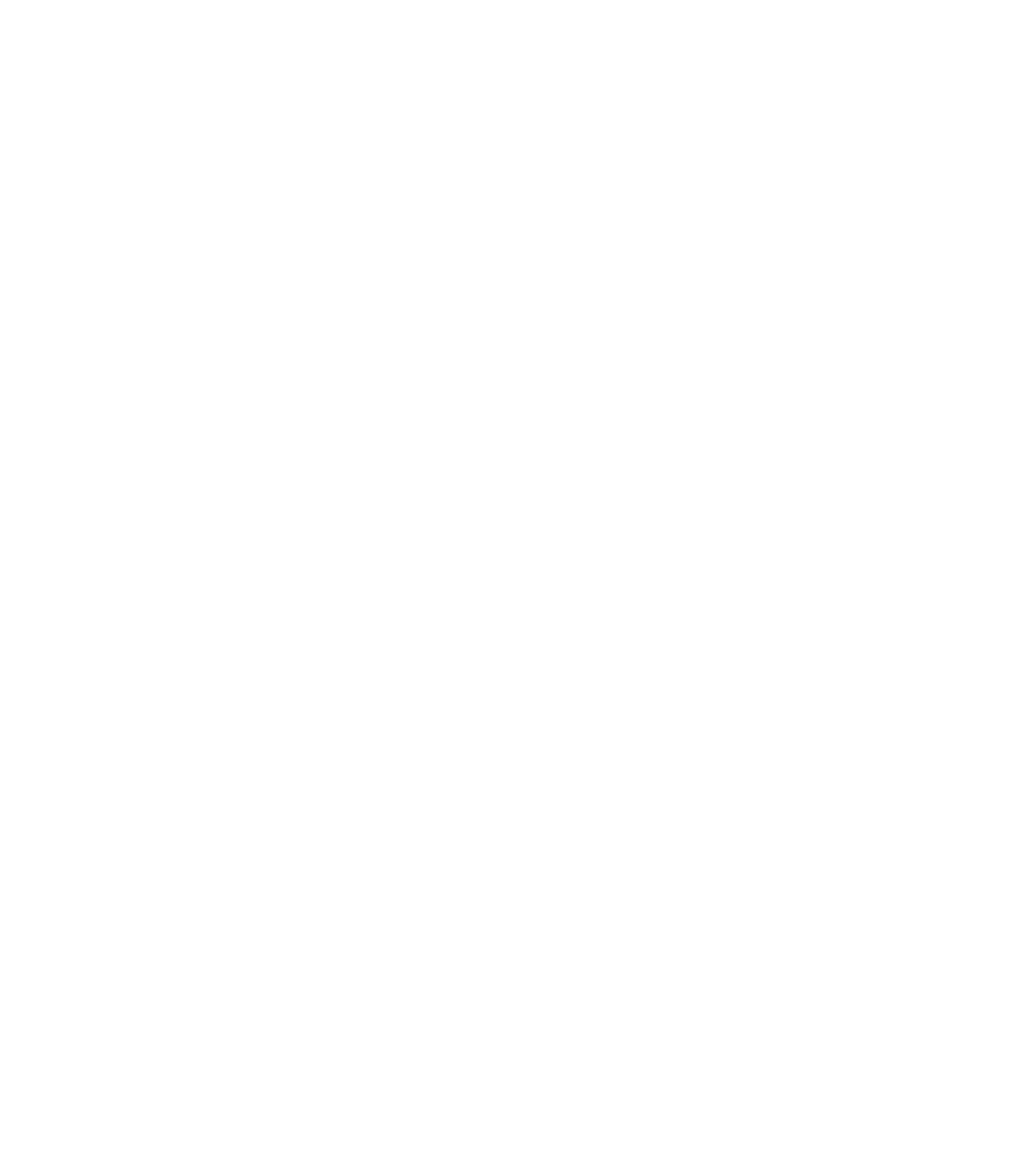
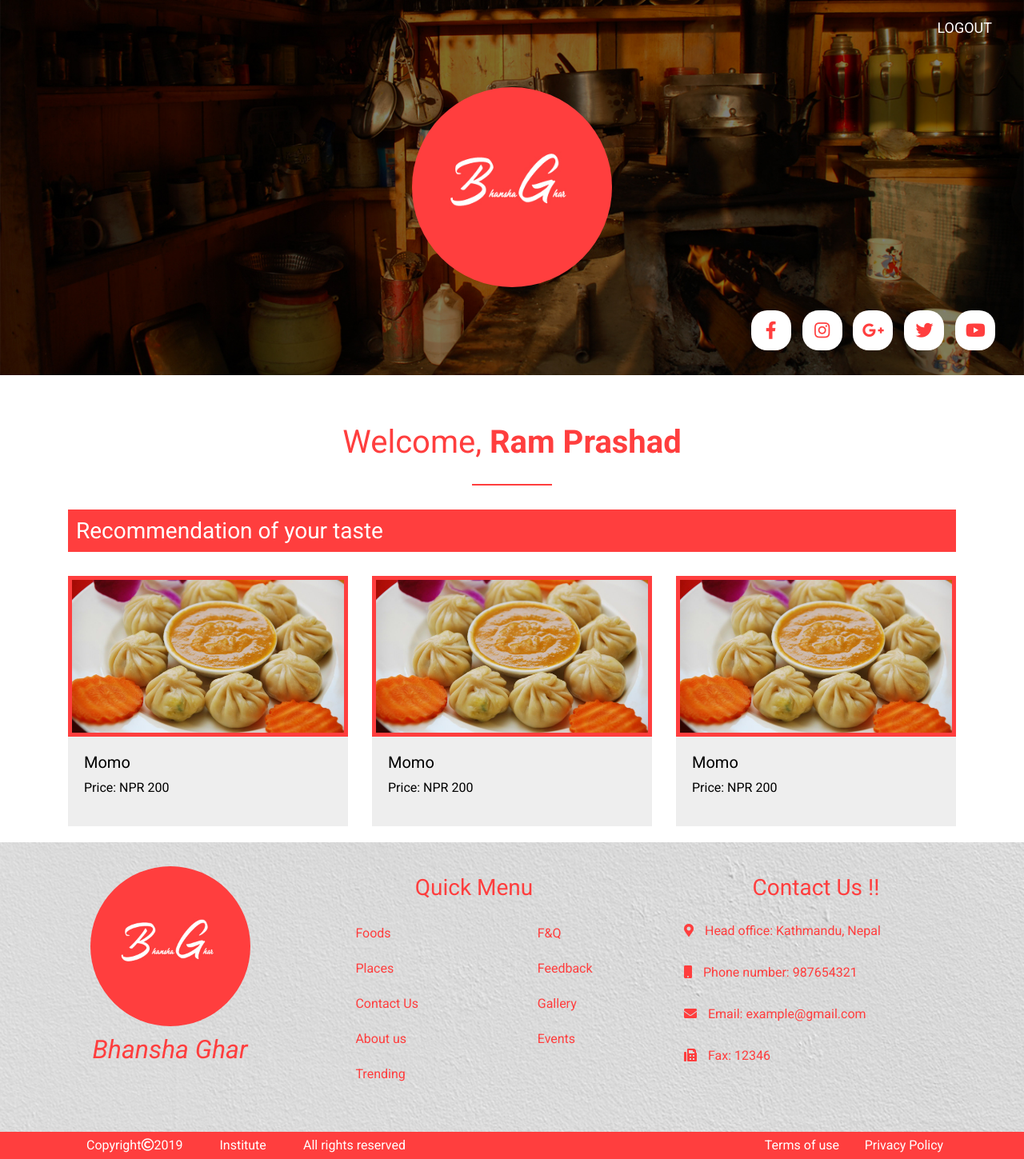
Before and after one commit to ParasKatwal/bhanshaghar-rebuilt, a PHP site: page /welcome.php in a window 1280 px wide. Before the commit the page is empty. Shown: the whole page at 80% size. Before the commit the page ends 800 px from the top, so only its background shows below. Run offline with PHP 8.4, Linux system fonts and the light colour scheme; some libraries are stand-ins or nearby versions.

Commit message:
welcome page added

```diff
--- a/assets_front/css/custom.css
+++ b/assets_front/css/custom.css
@@ -598,6 +598,32 @@
   padding: 10px 30px;
 }
 
+.user {
+  margin-top: 30px;
+}
+
+.user span {
+  font-weight: bolder;
+}
+
+.recommendation h3 {
+  background: #ff3e3e;
+  color: white;
+  display: block;
+  margin: 30px 0;
+  padding: 10px;
+}
+
+.recommendation img {
+  width: 100%;
+  border: 5px solid #ff3e3e;
+}
+
+.recommendation .info {
+  background: #eeeeee;
+  padding: 20px;
+}
+
 @-webkit-keyframes aaa {
   0% {
     left: -110%;
--- a/assets_front/css/custom.scss
+++ b/assets_front/css/custom.scss
@@ -494,6 +494,31 @@
     }
 }
 
+// WELCOME
+.user{
+    margin-top: 30px;
+    span{
+        font-weight: bolder;
+    }
+}
+.recommendation{
+    h3{
+        background: color(primary);
+        color: white;
+        display: block;
+        margin: 30px 0;
+        padding: 10px;
+    }
+    img{
+        width: 100%;
+        border: 5px solid color(primary);
+    }
+    .info{
+        background: #eeeeee;
+        padding: 20px;
+    }
+}
+
 // ANIMATION
 @keyframes aaa{
     0%{
--- a/welcome.php
+++ b/welcome.php
@@ -0,0 +1,93 @@
+<?php
+    include('includes/array.php')
+?>
+<!DOCTYPE html>
+<html lang="en">
+<head>
+    <meta charset="UTF-8">
+    <meta name="viewport" content="width=device-width, initial-scale=1.0">
+    <meta http-equiv="X-UA-Compatible" content="ie=edge">
+    <title>Welcome</title>
+    <link rel="stylesheet" href="assets_front/css/bootstrap.min.css">
+    <link rel="stylesheet" href="assets_front/css/custom.css">
+    <link rel="stylesheet" href="assets_front/css/responsive.css" media="screen and (max-width: 1200px)">
+    <link rel="stylesheet" href="https://use.fontawesome.com/releases/v5.8.2/css/all.css" integrity="sha384-oS3vJWv+0UjzBfQzYUhtDYW+Pj2yciDJxpsK1OYPAYjqT085Qq/1cq5FLXAZQ7Ay" crossorigin="anonymous">
+    <!-- Slick -->
+    <link rel="stylesheet" type="text/css" href="assets_front/css/slick.css"/>
+    <link rel="stylesheet" type="text/css" href="assets_front/css/slick-theme.css"/>
+    <!-- OWL -->
+    <link rel="stylesheet" href="assets_front/css/owl.carousel.min.css">
+    <link rel="stylesheet" href="assets_front/css/owl.theme.default.min.css">
+    <!-- LIGHTBOX -->
+    <link rel="stylesheet" href="assets_front/css/lightbox.min.css">
+</head>
+<body>
+<header>
+    <nav>
+        <ul>
+            <li><a id="poplog" class="poplog" href="#">LOGOUT</a></li>
+        </ul>
+    </nav>
+</header>
+<section class="h-background">
+    <img src="assets_front/img/topphoto.jpg" class="h-img1" alt="">
+    <img src="assets_front/img/logo.jpg" class="logo" alt="">
+    <div class="social-media">
+        <a class="sm-btn" href="#">
+            <i class="fab fa-facebook-f"></i>
+        </a>
+        <a class="sm-btn" href="#">
+            <i class="fab fa-instagram"></i>
+        </a>
+        <a class="sm-btn" href="#">
+            <i class="fab fa-google-plus-g"></i>
+        </a>
+        <a class="sm-btn" href="#">
+            <i class="fab fa-twitter"></i>
+        </a>
+        <a class="sm-btn" href="#">
+            <i class="fab fa-youtube"></i>
+        </a>
+    </div>
+</section>
+
+<section class="user">
+    <h1 class="text-center title">Welcome, <span>Ram Prashad</span></h1>
+</section>
+
+<section class="recommendation">
+    <div class="container">
+    <h3>Recommendation of your taste</h3>
+        <div class="row">
+            <div class="col-sm-12 col-md-4">
+                <a href="">
+                    <img src="assets_front/img/mo.jpg" alt="">
+                    <div class="info">
+                        <h5>Momo</h5>
+                        <p>Price: NPR 200</p>
+                    </div>
+                </a>
+            </div>
+            <div class="col-sm-12 col-md-4">
+                <a href="">
+                    <img src="assets_front/img/mo.jpg" alt="">
+                    <div class="info">
+                        <h5>Momo</h5>
+                        <p>Price: NPR 200</p>
+                    </div>
+                </a>
+            </div>
+            <div class="col-sm-12 col-md-4">
+                <a href="">
+                    <img src="assets_front/img/mo.jpg" alt="">
+                    <div class="info">
+                        <h5>Momo</h5>
+                        <p>Price: NPR 200</p>
+                    </div>
+                </a>
+            </div>
+        </div>
+    </div>
+</section>
+
+<?php include('includes/footer.php') ?>
```
Also changed, not shown: 1 other file.
